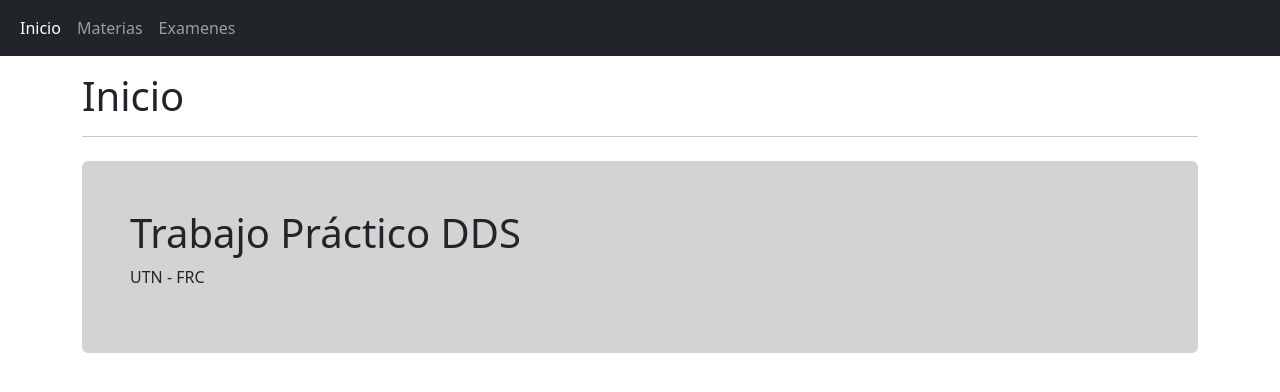
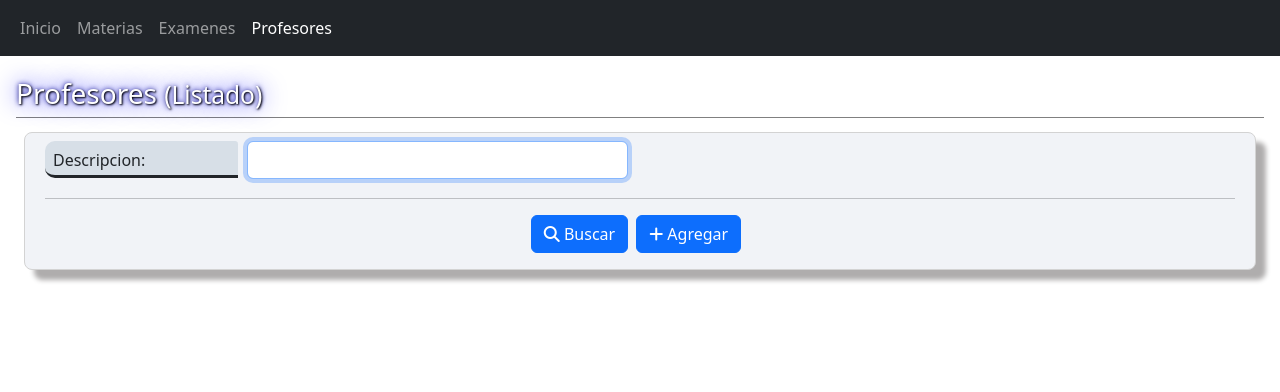
Before and after one commit to DanRei12/TPI-Etapa2-DDS, a React (Create React App) app in the folder frontend/: page /profesores in a window 1280 px wide. Before the commit this address led to /inicio. Shown: the top 392 px of the page. Built offline with nearby package versions, Linux system fonts and the light colour scheme.

Commit message:
COMMIT FRONT PROFESORES

```diff
--- a/frontend/src/App.js
+++ b/frontend/src/App.js
@@ -1,8 +1,9 @@
 import './App.css';
 import {Menu} from './components/Menu';
 import { Inicio } from './components/Inicio';
-import { Materias } from './components/materias/Materias'
+import { Materias } from './components/materias/Materias';
 import { Examenes } from "./components/examenes/Examenes";
+import { Profesores } from './components/profesores/Profesores';
 import { BrowserRouter, Route, Routes, Navigate } from "react-router-dom";
 import ModalDialog from "./components/ModalDialog";
 
@@ -19,7 +20,7 @@ function App() {
               <Route path="/inicio" element={<Inicio />} />
               <Route path="/materias" element={<Materias />} />
               <Route path="/examenes" element={<Examenes />} />
-
+              <Route path="/profesores" element={<Profesores />} />
 
               <Route path="*" element={<Navigate to="/inicio" replace />} />
             </Routes>
--- a/frontend/src/components/Menu.jsx
+++ b/frontend/src/components/Menu.jsx
@@ -36,6 +36,11 @@ function Menu() {
                 Examenes
               </NavLink>
             </li>
+            <li className="nav-item">
+              <NavLink className="nav-link" to="/profesores">
+                Profesores
+              </NavLink>
+            </li>
           </ul>
         </div>
       </div>
--- a/frontend/src/components/materias/MateriasListado.jsx
+++ b/frontend/src/components/materias/MateriasListado.jsx
@@ -6,12 +6,12 @@ export default function MateriasListado({
   Consultar,
   Modificar,
   ActivarDesactivar,
+  Buscar
   /*
   Imprimir,
   Pagina,
   RegistrosTotal,
   Paginas, */
-  Buscar,
 
 }) {
     return (
--- a/frontend/src/components/profesores/Profesores.jsx
+++ b/frontend/src/components/profesores/Profesores.jsx
@@ -1,8 +1,11 @@
 import React, { useState, useEffect } from "react";
 import moment from "moment";
+import ProfesoresBuscar from "./ProfesoresBuscar";
+import ProfesoresListado from "./ProfesoresListado";
+import ProfesoresRegistro from "./ProfesoresRegistro";
 import modalDialogService from "../../services/modalDialog.service";
 import { profesoresService } from "../../services/profesores.service";
-import { profesores } from "../../../../../tpi-etapa-1/base-orm/sequelize-init";
+
 
 function Profesores() {
   const TituloAccionABMC = {
@@ -23,12 +26,12 @@ function Profesores() {
   const [Paginas, setPaginas] = useState([]);
 
 
-
+  /*
   // cargar al "montar" el componente, solo la primera vez (por la dependencia [])
   useEffect(() => {
     async function BuscarProfesores() {
       let data = await profesoresService.Buscar();
-      setMaterias(data.Profesores);
+      setProfesores(data.Profesores);
     }
     BuscarProfesores();
     return () => {
@@ -36,7 +39,7 @@ function Profesores() {
     };
   }, []);
 
-
+  */
   async function Buscar(_pagina) {
     if (_pagina && _pagina !== Pagina) {
       setPagina(_pagina);
@@ -148,7 +151,7 @@ function Profesores() {
   return (
     <div>
       <div className="tituloPagina">
-        Examenes <small>{TituloAccionABMC[AccionABMC]}</small>
+        Profesores <small>{TituloAccionABMC[AccionABMC]}</small>
       </div>
 
       {AccionABMC === "L" && (
@@ -186,7 +189,7 @@ function Profesores() {
 
       {/* Formulario de alta/modificacion/consulta */}
       {AccionABMC !== "L" && (
-        <ProfesoresRegistro {...{ AccionABMC, Materias, Alumnos, Item, Grabar, Volver }} />
+        <ProfesoresRegistro {...{ AccionABMC, Item, Grabar, Volver }} />
       )}
     </div>
   );
--- a/frontend/src/components/profesores/ProfesoresListado.jsx
+++ b/frontend/src/components/profesores/ProfesoresListado.jsx
@@ -31,9 +31,9 @@ export default function ProfesoresListado({
         <tbody>
           {Items &&
             Items.map((Item) => (
-              <tr key={Item.LegajoProfesor}>
+              <tr key={Item.legajoProfesor}>
                 <td>{Item.descripcion}</td>
-                <td className="text-end">{Item.nroMateria}</td>
+                <td className="text-end">{Item.legajoProfesor}</td>
                 <td className="text-end">{Item.Nombre}</td>
                 <td className="text-end">{Item.Apellido}</td>
                 <td className="text-center text-nowrap">
```
